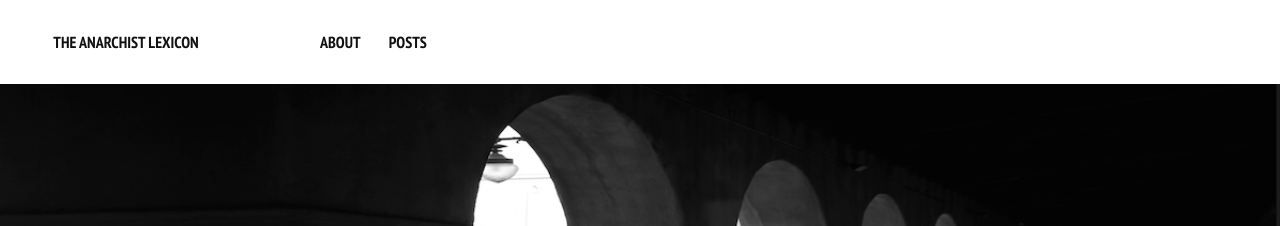
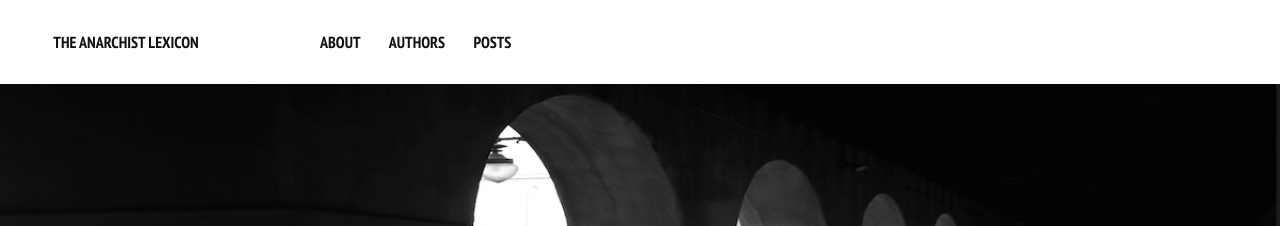
Before and after one commit to anarchistlexicon/anarchistlexicon.github.io, a Jekyll site: the page built from authors/index.md, in a window 1280 px wide. Shown: the top 226 px of the page. Built offline with Jekyll 4.4.1, drawn with Linux system fonts in a browser that asks for light colours; nearby versions of some CDN libraries.

Commit message:
Hook up authors page

```diff
--- a/_data/navigation.yml
+++ b/_data/navigation.yml
@@ -3,5 +3,9 @@
 - title: About
   url: /about/
 
+- title: Authors
+  url: /authors/
+
+
 - title: Posts
   url: /posts/
```
Also changed, not shown: authors/index.md (renamed from about_authors/index.md).
